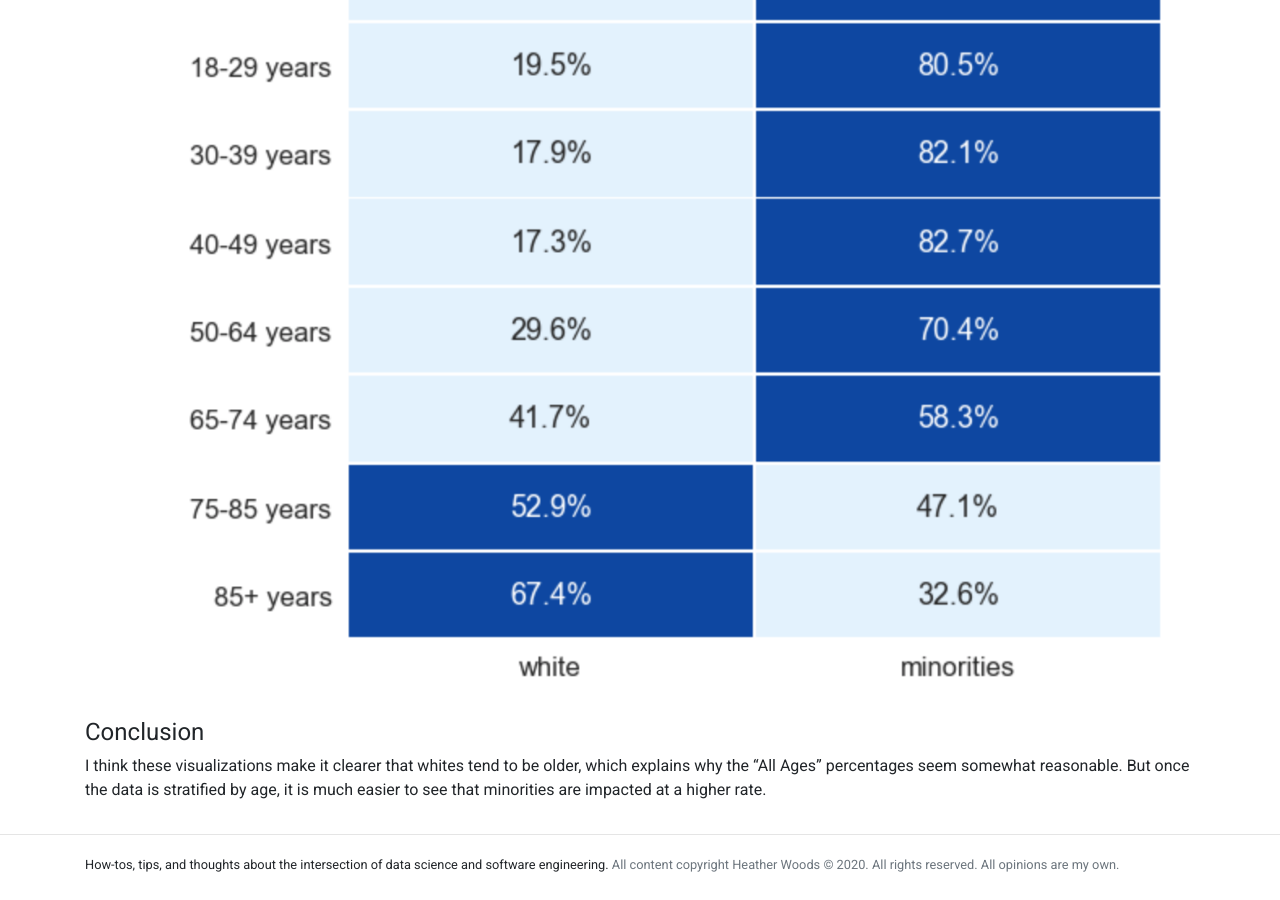
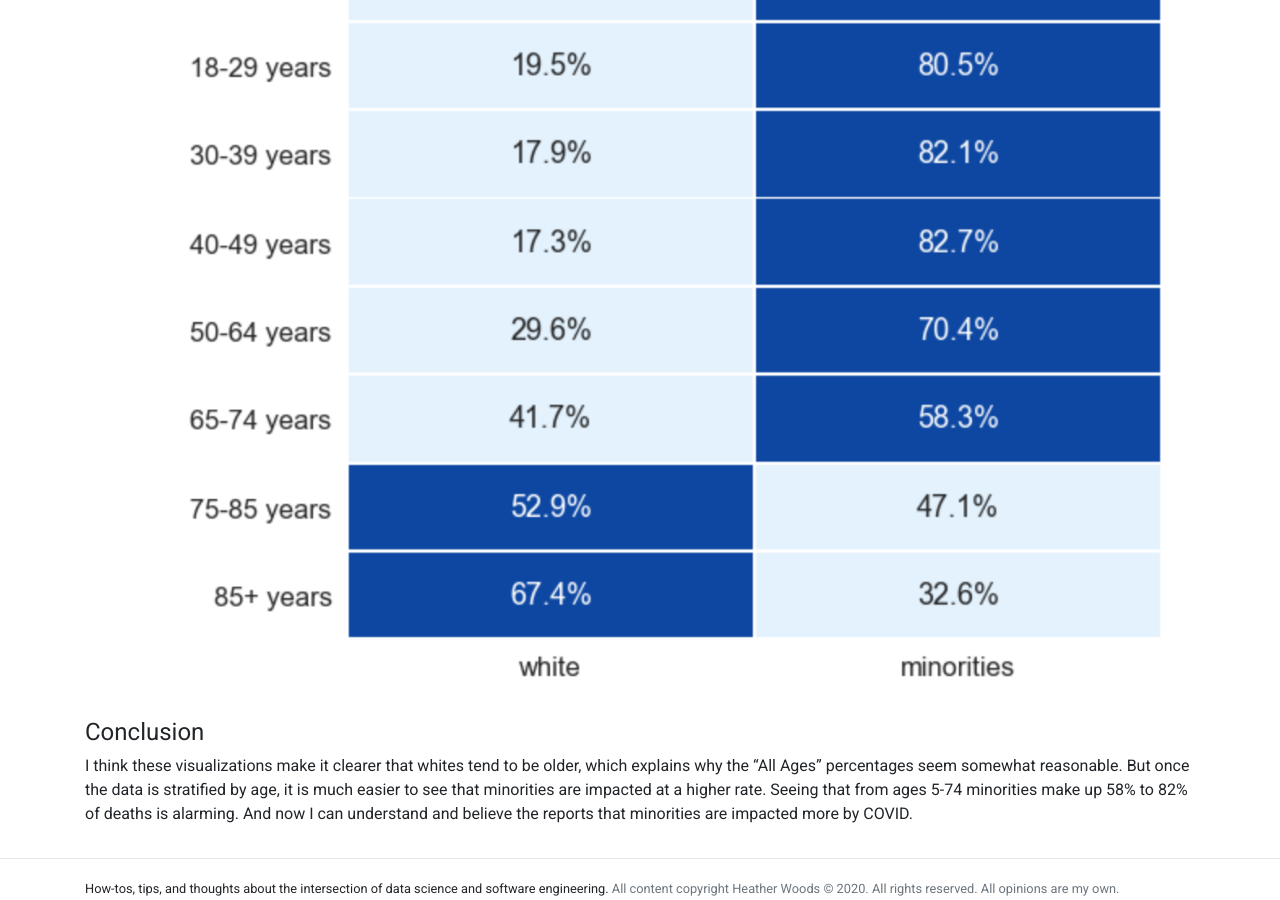
Before and after one commit to h-fuzzy-logic/blog, a Jekyll site: the page built from _posts/2020-7-24-simpsons-paradox.md, in a window 1280 px wide and 900 px high, scrolled down 4609 px. Built offline with Jekyll 4.4.1, drawn with Linux system fonts in a browser that asks for light colours; nearby versions of some CDN libraries; before the commit the page ends 5485 px from its top, so only the background shows below that.

Commit message:
Update 2020-7-24-simpsons-paradox.md

```diff
--- a/_posts/2020-7-24-simpsons-paradox.md
+++ b/_posts/2020-7-24-simpsons-paradox.md
@@ -32,4 +32,4 @@ When I looked at <a href="https://www.cdc.gov/covid-data-tracker/index.html#demo
  <img src="{{ site.baseurl }}/img/deaths-table.png" class="img-fluid" alt="Deaths in table format"/>
 
 <h1 class="h4">Conclusion</h1>
-I think these visualizations make it clearer that whites tend to be older, which explains why the "All Ages" percentages seem somewhat reasonable.  But once the data is stratified by age, it is much easier to see that minorities are impacted at a higher rate.
+I think these visualizations make it clearer that whites tend to be older, which explains why the "All Ages" percentages seem somewhat reasonable.  But once the data is stratified by age, it is much easier to see that minorities are impacted at a higher rate.  Seeing that from ages 5-74 minorities make up 58% to 82% of deaths is alarming.  And now I can understand and believe the reports that minorities are impacted more by COVID.
```
